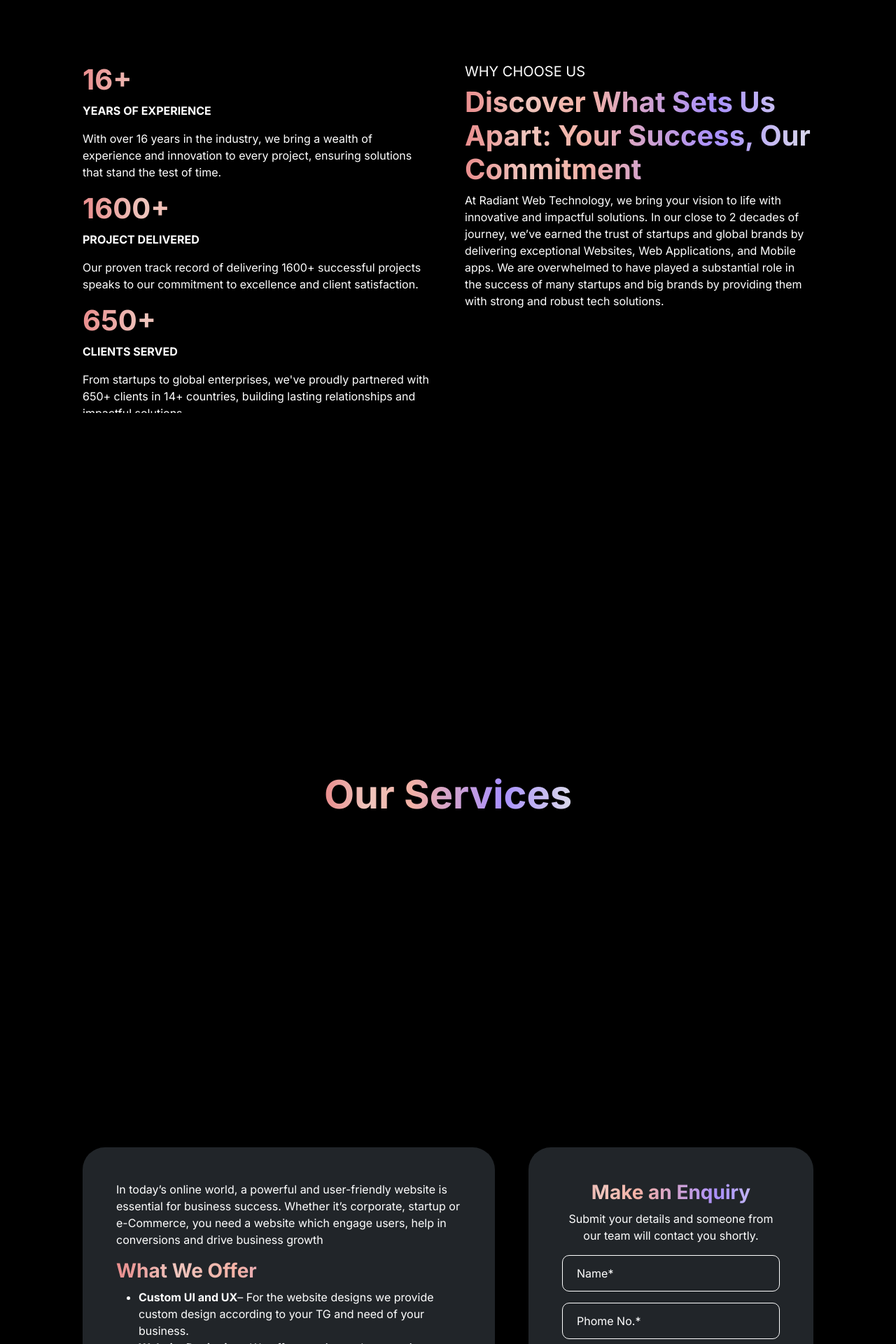
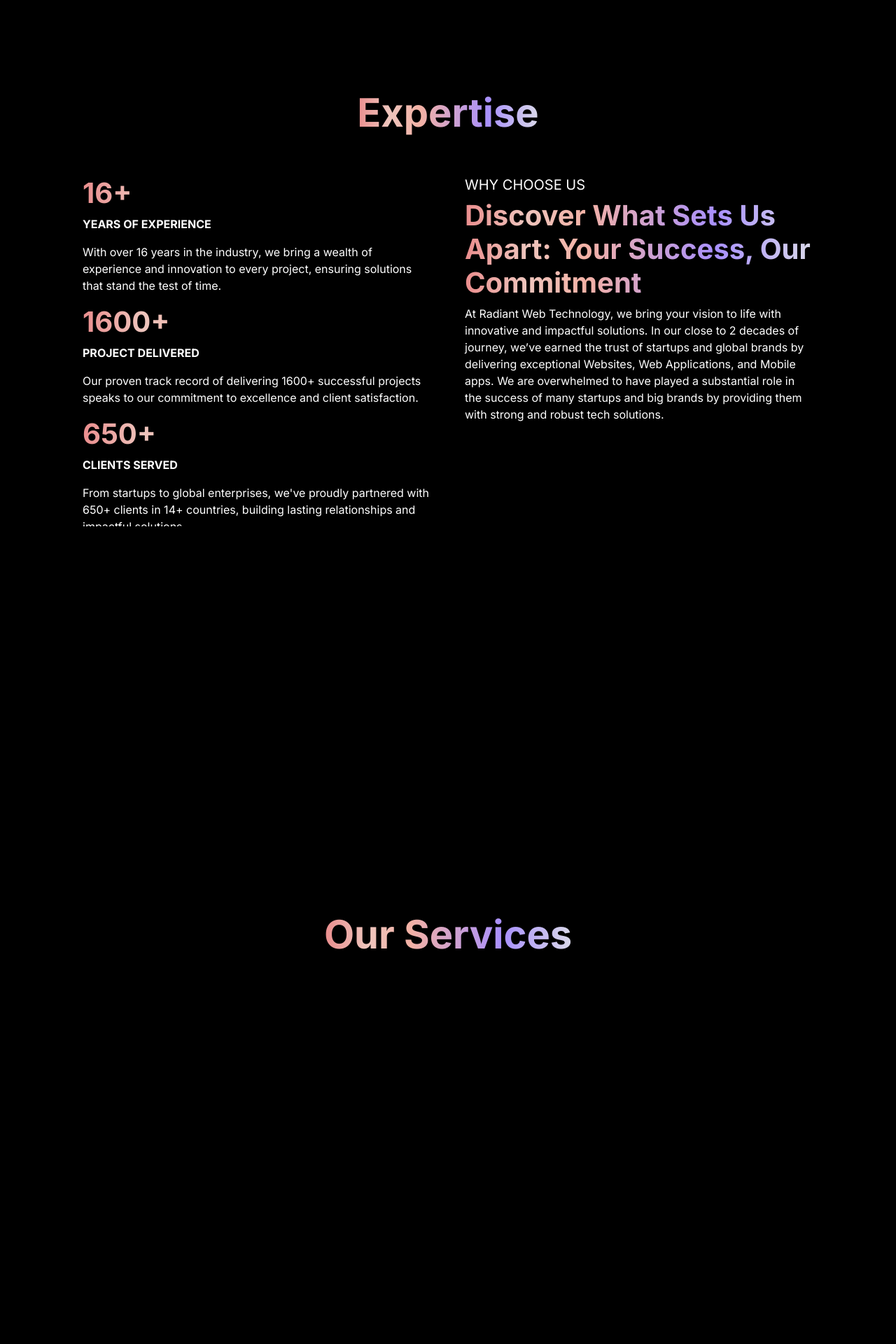
Before and after one commit to Vishalkumar1720/alfa, a React (Create React App) app: page / in a window 1280 px wide. Shown: the part 860-2780 px from the top of the page at 70% size. Built offline with nearby package versions, Linux system fonts and the light colour scheme.

Commit message:
Improved ui along with responsiveness

```diff
--- a/public/index.html
+++ b/public/index.html
@@ -3,12 +3,12 @@
 
 <head>
   <meta charset="utf-8" />
-  <link rel="icon" href="%PUBLIC_URL%/favicon.ico" />
+  <link rel="icon" href="./favicon.ico" />
   <meta name="viewport" content="width=device-width, initial-scale=1" />
   <meta name="theme-color" content="#000000" />
   <meta name="description" content="Web site created using create-react-app" />
-  <link rel="apple-touch-icon" href="%PUBLIC_URL%/logo192.png" />
-  <link rel="manifest" href="%PUBLIC_URL%/manifest.json" />
+  <link rel="apple-touch-icon" href="./logo192.png" />
+  <link rel="manifest" href="./manifest.json" />
 
   <title>Alfasqaure</title>
 </head>
--- a/src/App.css
+++ b/src/App.css
@@ -1,6 +1,7 @@
 html,
 body {
   overflow-y: scroll;
+  background-color: black;
 }
 
 
@@ -63,6 +64,14 @@ html {
   transform: scale(1.05);
 }
 
+@media (max-width: 576px) {
+  .racb-btn {
+    padding: 10px 30px; /* Smaller padding for mobile screens */
+  }
+}
+
+
+
 
 .col-lg-6 {
   height: 500px;
--- a/src/App.js
+++ b/src/App.js
@@ -1,5 +1,5 @@
 import React from 'react';
-import { BrowserRouter, Routes, Route } from 'react-router-dom';
+// import { BrowserRouter, Routes, Route } from 'react-router-dom';
 import Header from './components/Header.jsx';
 import Footer from './components/Footer.jsx';
 import Home from './pages/Home.jsx';
@@ -11,16 +11,16 @@ const App = () => {
   return (
     <div>
       <Header />
-      <section id="home" className="section">
+      <section id="home" className="section" style={{paddingBottom: "100px"}}>
         <Home />
       </section>
-      <section id="about" className="section">
+      <section id="about" className="section" style={{paddingBottom: "100px"}}>
         <About />
       </section>
-      <section id="services" className="section">
+      <section id="services" className="section" style={{paddingBottom: "100px"}}>
         <Services />
       </section>
-      <section id="contact" className="section">
+      <section id="contact" className="section pb-5" style={{paddingBottom: "100px"}}>
         <Contact />
       </section>
     </div>
--- a/src/pages/About.jsx
+++ b/src/pages/About.jsx
@@ -3,8 +3,11 @@ import '../App.css';
 
 const About = () => {
   return (
-    <div className="container-fluid bg-black text-white vh-100 d-flex justify-content-center align-items-center">
-      <div className="container px-md-5">
+    <div className="container-fluid bg-black text-white vh-100 d-flex flex-column justify-content-center align-items-center">
+      <h1 className="display-4 text-center gradient-text">
+          Expertise
+        </h1>
+      <div className="container px-md-5 pt-5">
         <div className='row g-5'>
           <div className='col-lg-6' style={{ height: "500px", overflowY: "scroll" }}>
             <div className="">
--- a/src/pages/Contact.jsx
+++ b/src/pages/Contact.jsx
@@ -3,62 +3,55 @@ import '../App.css';
 
 const Contact = () => {
   return (
-    <div className="container-fluid bg-black text-white vh-100 d-flex justify-content-center align-items-center">
-      <div className="container px-md-5">
-        <div className='row g-5'>
-          <div className='col-lg-7'>
-            <div className='bg-dark p-5 rounded-5'>
-              <div class="content-block about-content h-100 js-tilt" >
+    <>
+      <div className="container bg-black text-white vh-100 d-flex flex-column justify-content-center align-items-center">
+        <h1 className="display-4 text-center gradient-text">
+          About Us
+        </h1>
+        <div className='row g-5 pt-4'>
+          <div className='col-12 col-lg-7 d-flex'>
+            <div className='bg-dark p-5 rounded-5 w-100'>
+              <div className="content-block about-content h-100 js-tilt">
                 <p>In today’s online world, a powerful and user-friendly website is essential for business success. Whether it’s corporate, startup or e-Commerce, you need a website which engage users, help in conversions and drive business growth</p>
                 <h3 className="gradient-text">
                   What We Offer
                 </h3>
-                <div class="wwo">
+                <div className="wwo">
                   <ul>
-                    <li>  <strong>  Custom UI and UX</strong>
-                      – For the website designs we provide custom design according to your TG and need of your business.
-                    </li>
-                    <li> <strong>Website Designing</strong>
-                      – We offer creative and responsive designs that ensure a unique and engaging user experience.
-                    </li>
-                    <li><strong> Website Development</strong>
-                      – We deliver custom-built websites with cutting-edge technology to meet your business objectives.
-                    </li>
-                    <li> <strong>Portal Development</strong>
-                      – We provide dynamic and scalable portals tailored to enhance communication and functionality for users.
-                    </li>
-                    <li> <strong>E-Commerce Website</strong>
-                      – We offer comprehensive e-commerce solutions with secure payment gateways and intuitive navigation for seamless shopping.
-                    </li>
+                    <li><strong>Custom UI and UX</strong> – For the website designs we provide custom design according to your TG and need of your business.</li>
+                    <li><strong>Website Designing</strong> – We offer creative and responsive designs that ensure a unique and engaging user experience.</li>
+                    <li><strong>Website Development</strong> – We deliver custom-built websites with cutting-edge technology to meet your business objectives.</li>
+                    <li><strong>Portal Development</strong> – We provide dynamic and scalable portals tailored to enhance communication and functionality for users.</li>
+                    <li><strong>E-Commerce Website</strong> – We offer comprehensive e-commerce solutions with secure payment gateways and intuitive navigation for seamless shopping.</li>
                   </ul>
                 </div>
               </div>
             </div>
           </div>
-          <div className='col-lg-5'>
-            <div className='bg-dark p-5 rounded-5'>
+          <div className='col-12 col-lg-5 d-flex'>
+            <div className='bg-dark p-5 rounded-5 w-100'>
               <div>
                 <h3 className="text-center gradient-text">
                   Make an Enquiry
                 </h3>
-                <span className="mb-3 d-block text-center">Submit your details and someone from our team will contact you shortly. </span>
+                <span className="mb-3 d-block text-center">Submit your details and someone from our team will contact you shortly.</span>
               </div>
-              <div className=''>
+              <div>
                 <form className="row g-3">
                   <div className="form-group">
                     <input type="text" className="form-control custom-input" id="name" placeholder='Name*' />
                   </div>
                   <div className="form-group">
-                    <input type="phone" className="form-control custom-input" id="phone" placeholder='Phome No.*' />
+                    <input type="phone" className="form-control custom-input" id="phone" placeholder='Phone No.*' />
                   </div>
                   <div className="form-group">
                     <input type="email" className="form-control custom-input" id="email" placeholder='Email*' />
                   </div>
                   <div className="form-group">
                     <input type="text" className="form-control custom-input" id="company" placeholder='Company*' />
-                  </div >
+                  </div>
                   <div className='d-flex justify-content-center mt-4'>
-                    <button type="submit" className="btn racb-btn  rounded-pill">SUBMIT</button>
+                    <button type="submit" className="btn racb-btn rounded-pill">SUBMIT</button>
                   </div>
                 </form>
               </div>
@@ -66,7 +59,7 @@ const Contact = () => {
           </div>
         </div>
       </div>
-    </div>
+    </>
   );
 };
 
```
